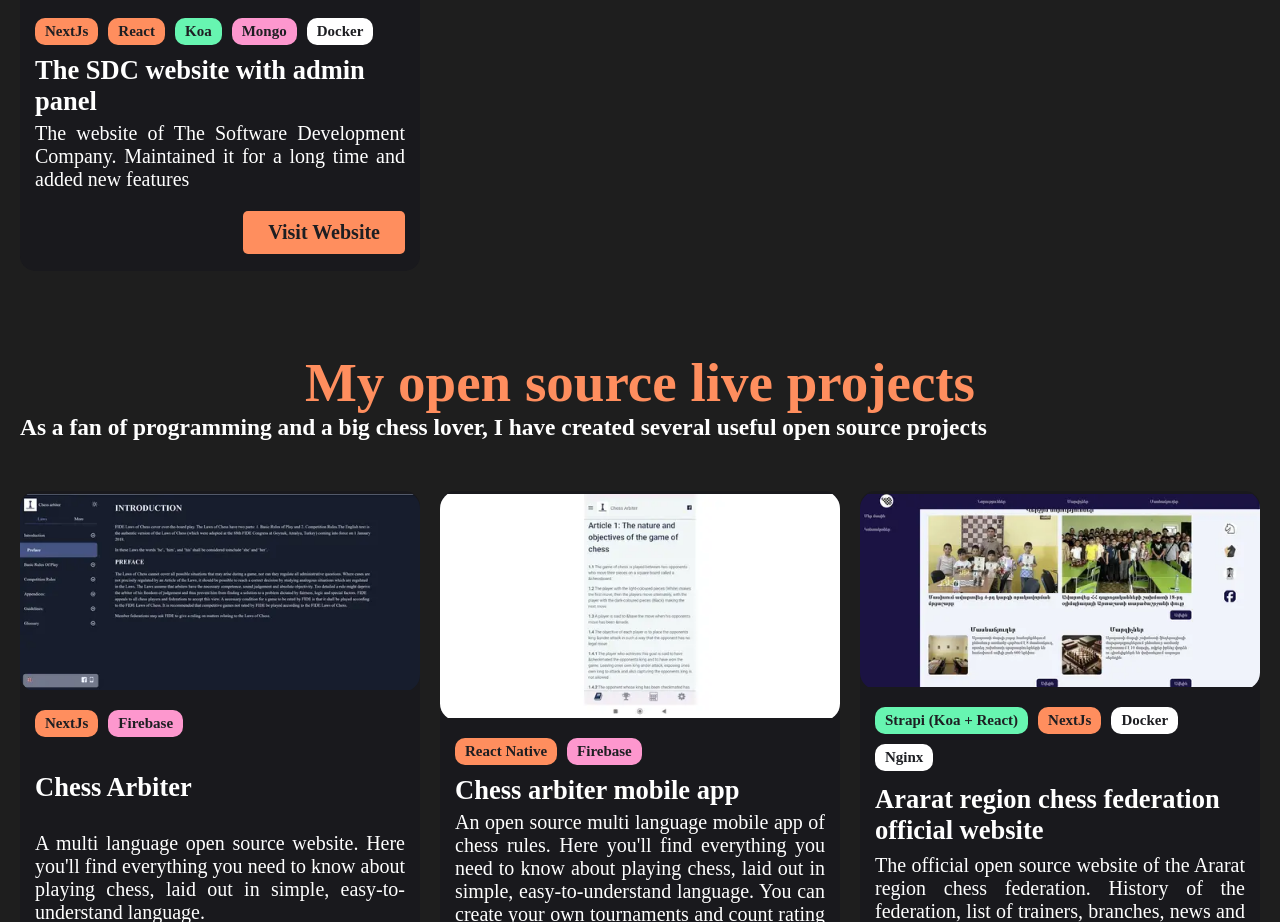
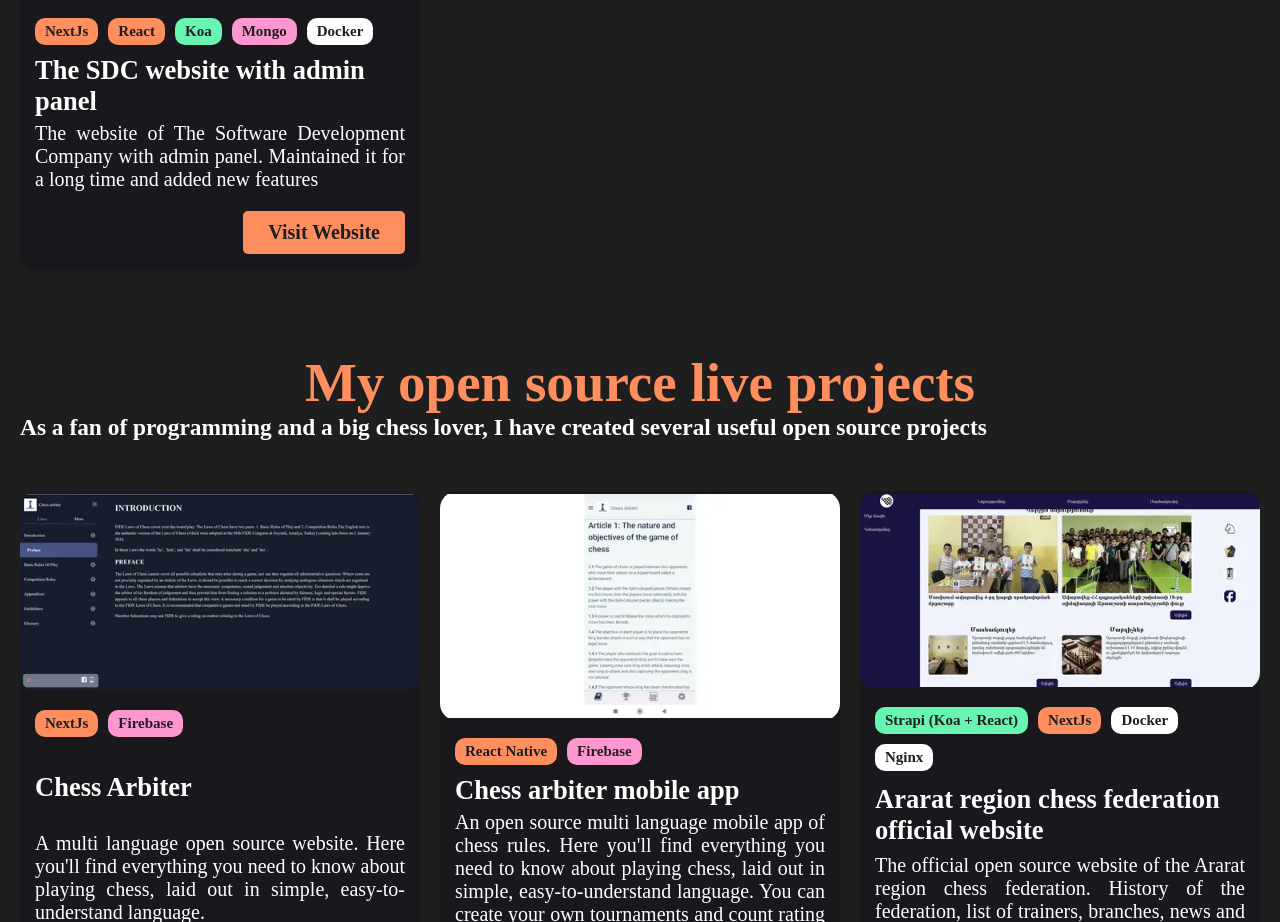
Before and after one commit to ArtyomSukiasyan/portfolio, a Next.js app: page / in a window 1280 px wide. Shown: the part 2568-3490 px from the top of the page. Built offline with nearby package versions, Linux system fonts and the light colour scheme.

Commit message:
feat: mention admin panel in SDC website

```diff
--- a/src/constants/project/projects.ts
+++ b/src/constants/project/projects.ts
@@ -12,7 +12,7 @@ import { IProject } from "../../models/project";
 export const JOB_PROJECTS: IProject[] = [
   {
     title: "The SDC website with admin panel",
-    text: "The website of The Software Development Company. Maintained it for a long time and added new features",
+    text: "The website of The Software Development Company with admin panel. Maintained it for a long time and added new features",
     image: sdcImg,
     roles: ["NextJs", "React", "Koa", "Mongo", "Docker"],
     href: "https://sdc.am",
```
